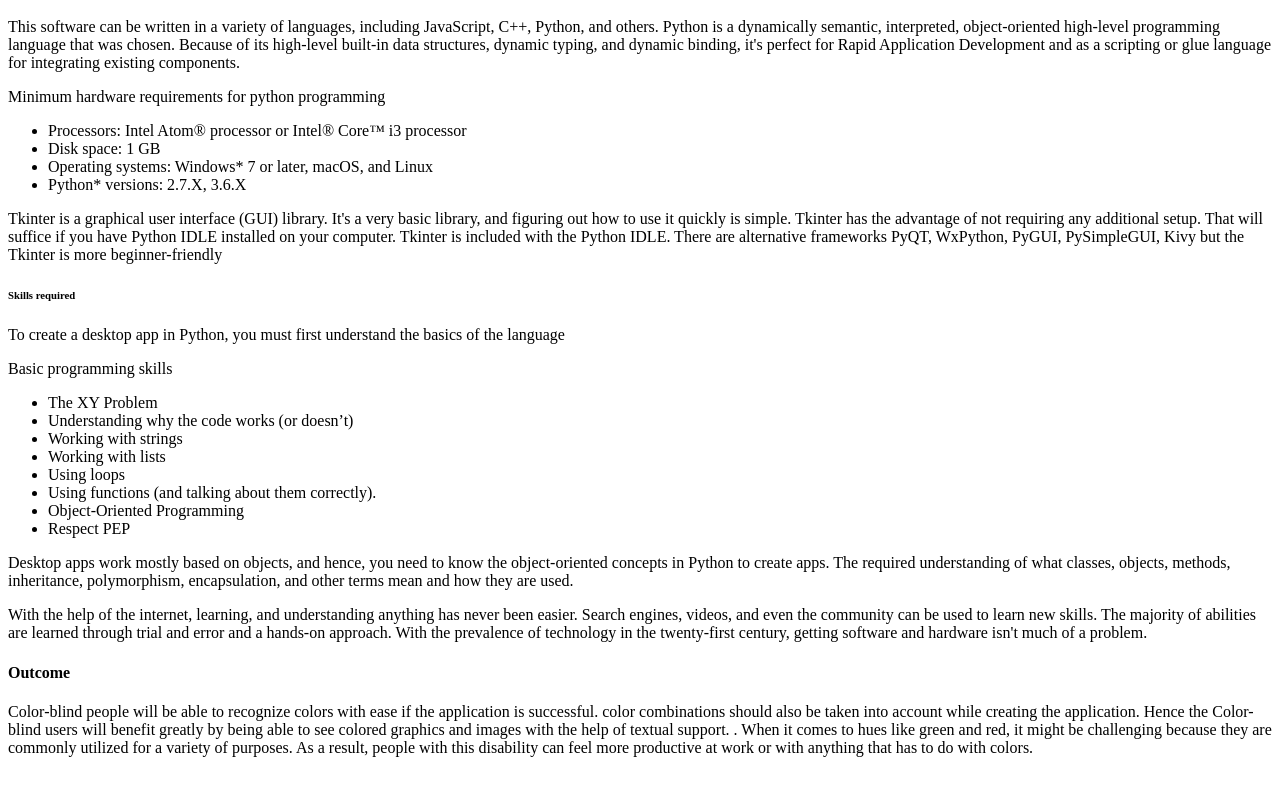
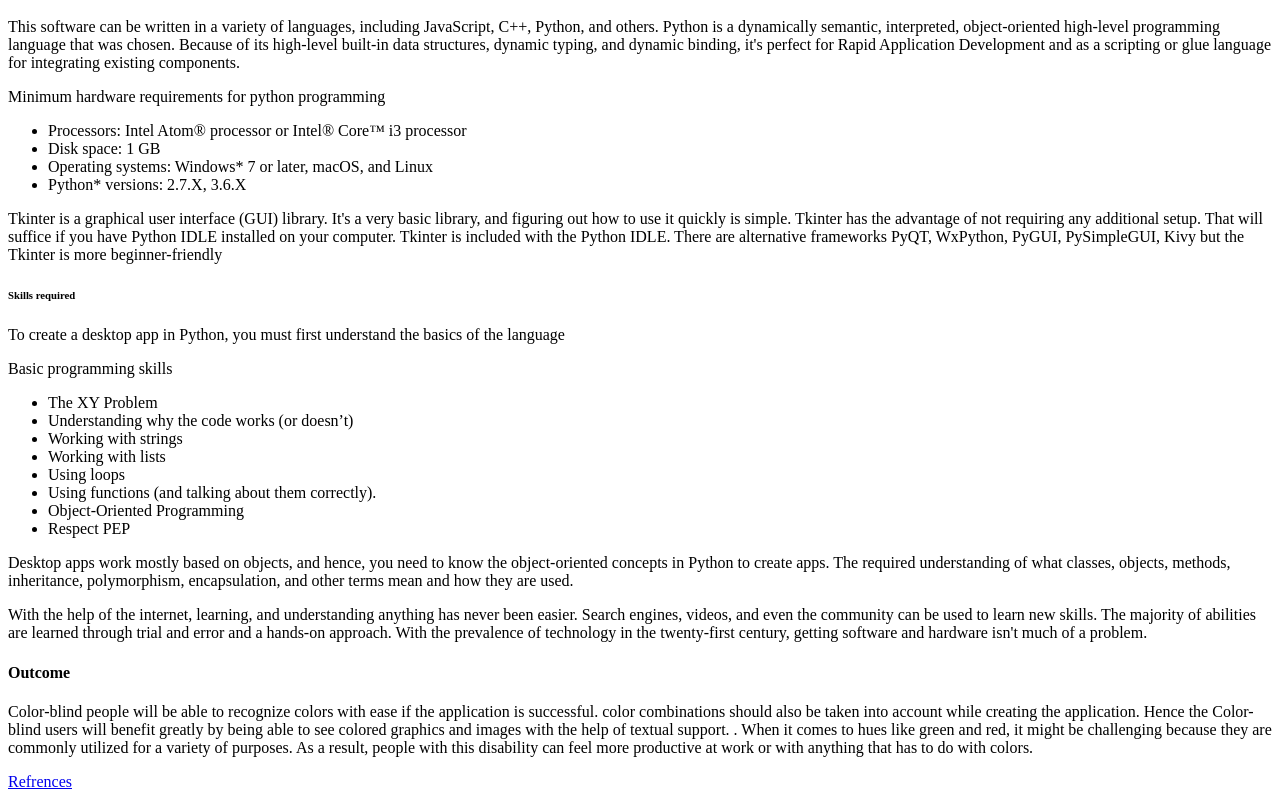
Before and after one commit to Kradco/MyProfile1, a plain HTML site: page index.html in a window 1280 px wide. Shown: the part 3591-4390 px from the top of the page. Before the commit the page ends 4364 px from the top, so only its background shows below. Drawn offline with Linux system fonts and the light colour scheme.

Commit message:
Update index.html

```diff
--- a/index.html
+++ b/index.html
@@ -172,6 +172,6 @@ It can assist in identifying strengths and weaknesses in specific areas, and wit
 
 
 
-
+<a href="https://www.seek.com.au/job/55356490?type=standout#searchRequestToken=213115e3-e908-4992-a298-99fae5dddc12">Refrences</a>
 </body>
 </html>
```
